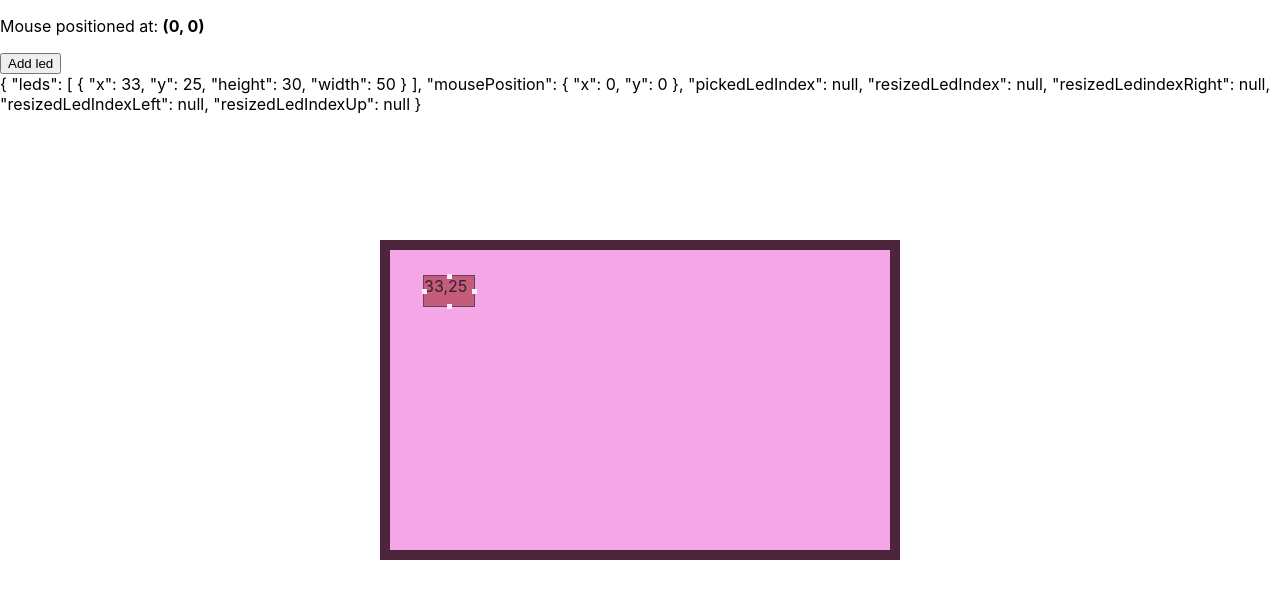
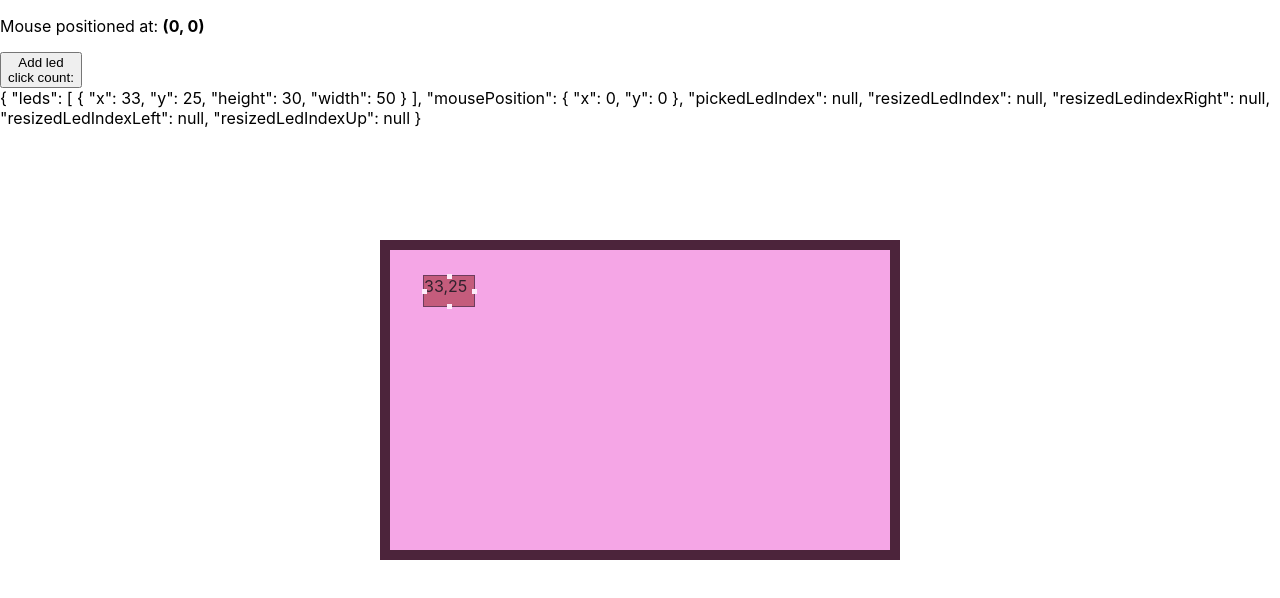
Before and after one commit to patrycjafilipowicz/ambidragled, a React (Create React App) app: page / in a window 1280 px wide. Shown: the top 598 px of the page. Built offline with nearby package versions, Linux system fonts and the light colour scheme.

Commit message:
Focus is not displayed when removing led.

```diff
--- a/src/App.css
+++ b/src/App.css
@@ -50,6 +50,10 @@
 
 .led {
   height: 30px;
-    width: 50px;
-    background-color: rgb(209, 80, 169);
+  width: 50px;
+  background-color: rgb(209, 80, 169);
 }
+
+.led:focus {
+  outline: none;
+}
--- a/src/App.js
+++ b/src/App.js
@@ -223,7 +223,7 @@ function App() {
 				onClick={() => {
 					setLeds(leds => [...leds, { x: initialX, y: initialY, width: ledWidth, height: ledHeight }]);
 				}}>
-				Add led
+				Add led {<br></br>} click count:
 			</button>
 			<div>
 				{JSON.stringify(
@@ -261,13 +261,11 @@ function Led({
 	isLedResizedUp,
 	isLedResizedRight,
 	isLedResizedLeft,
-	pickedLedIndex,
 }) {
 	return (
 		<div
 			className='led'
 			onClick={onSelect}
-			ledIndex={pickedLedIndex}
 			tabIndex="0"
 			onKeyDown={onKeyDown}
 			style={{
```
